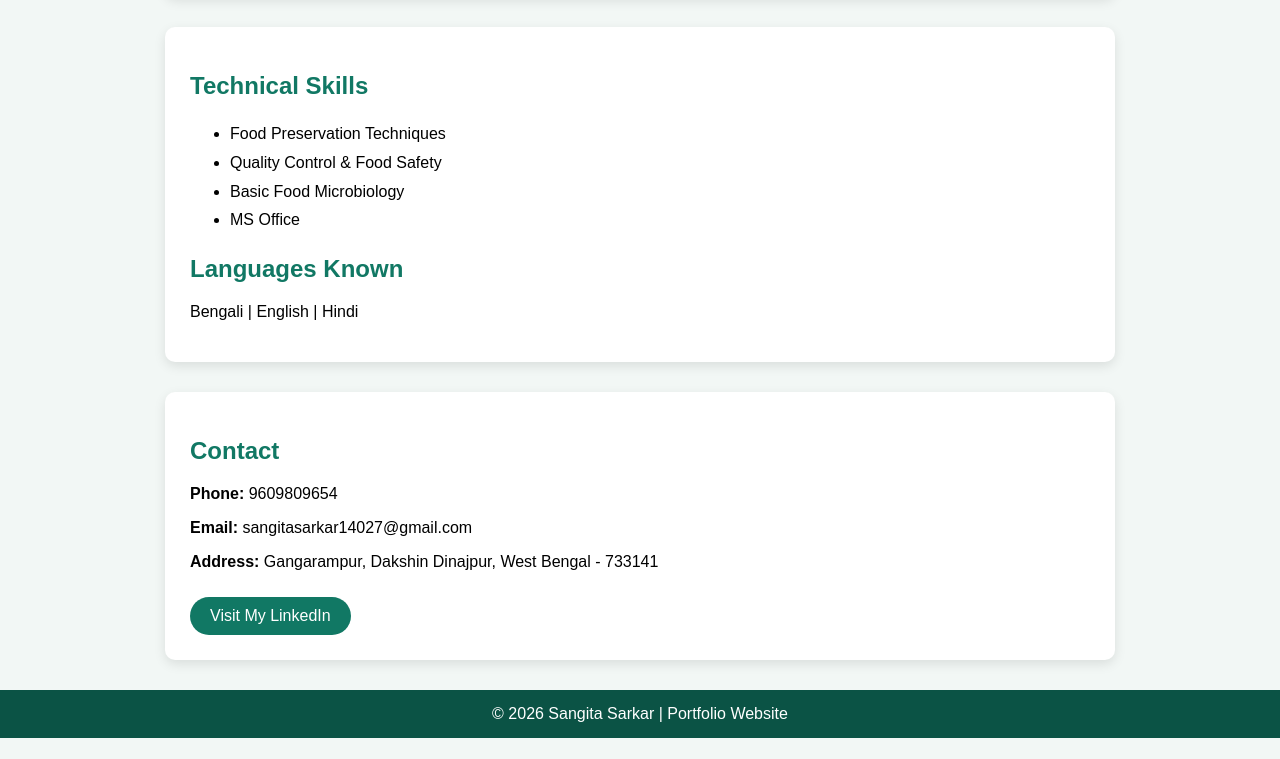
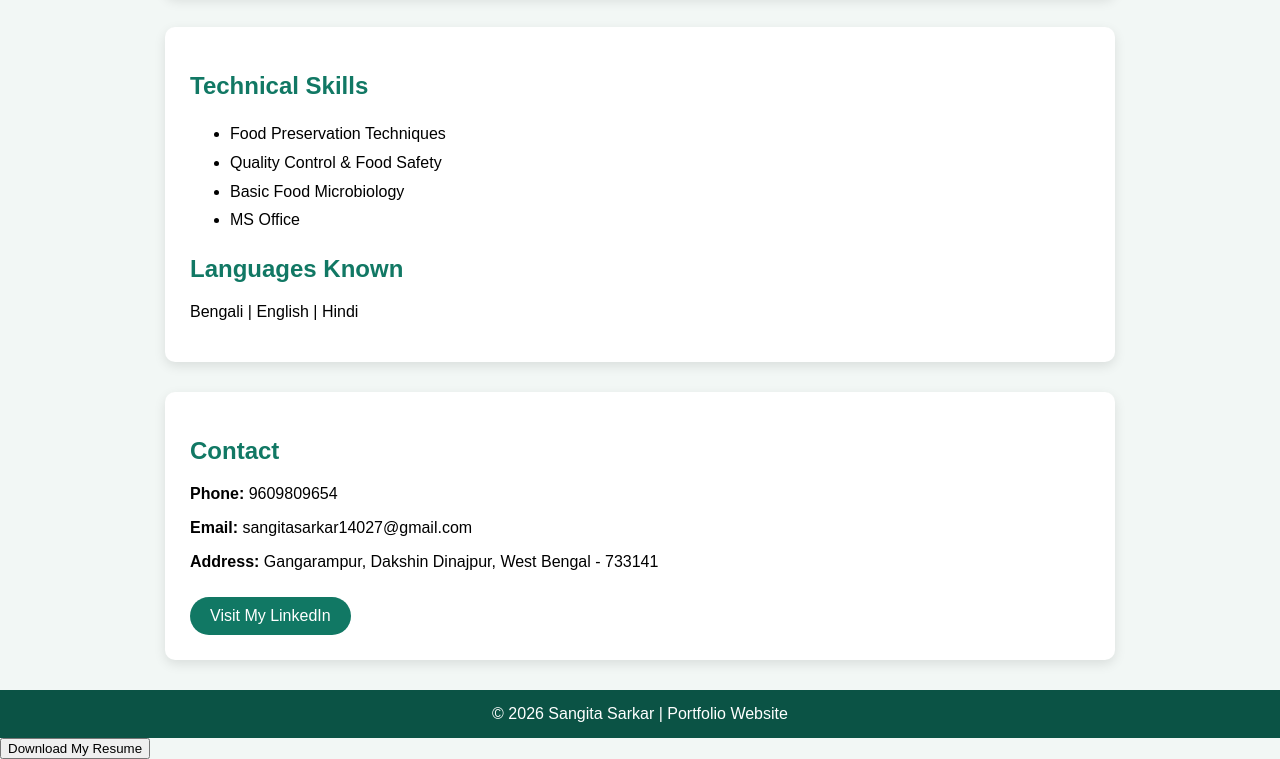
Before and after one commit to sangitasarkar14027-gif/Sangita--portfolio-, a plain HTML site: page index.html in a window 1280 px wide. Shown: the part 974-1733 px from the top of the page. Before the commit the page ends 1712 px from the top, so only its background shows below. Drawn offline with Linux system fonts and the light colour scheme.

Commit message:
Update website and add resume button

```diff
--- a/index.html
+++ b/index.html
@@ -158,3 +158,6 @@
 
 </body>
 </html>
+<a href="resume.pdf" download>
+  <button>Download My Resume</button>
+</a>
```
